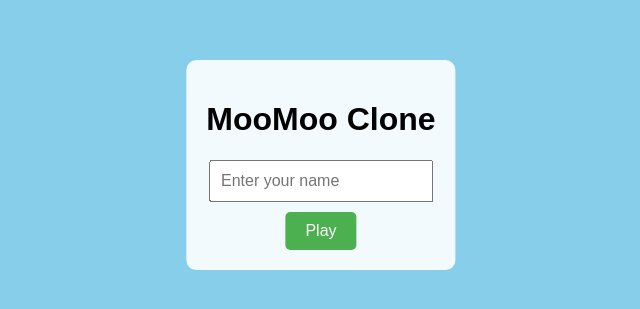
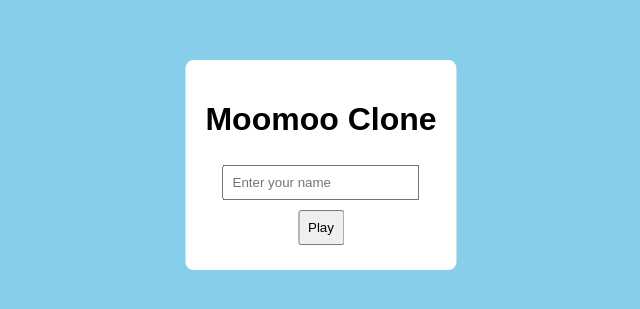
Before and after one commit to notwelltesto-hue/MazeTDF, a website: page public/index.html in a window 1280 px wide. Shown: the part 235-544 px from the top of the page, without its empty margins (319-959 px from the left). Drawn offline with Linux system fonts and the light colour scheme.

Commit message:
Update index.html

```diff
--- a/public/index.html
+++ b/public/index.html
@@ -1,59 +1,43 @@
 <!DOCTYPE html>
-<html lang="en">
+<html>
 <head>
     <meta charset="UTF-8">
-    <meta name="viewport" content="width=device-width, initial-scale=1.0">
-    <title>MooMoo Clone</title>
+    <title>Moomoo Clone</title>
     <style>
         body {
             margin: 0;
+            overflow: hidden;
             background: #87ceeb;
             font-family: Arial, sans-serif;
-            overflow: hidden;
         }
         #menu {
             position: absolute;
             top: 50%;
             left: 50%;
             transform: translate(-50%, -50%);
-            background: rgba(255, 255, 255, 0.9);
+            background: white;
             padding: 20px;
-            border-radius: 10px;
+            border-radius: 8px;
             text-align: center;
         }
-        #nameInput {
-            padding: 10px;
-            font-size: 16px;
-            margin-bottom: 10px;
-            width: 200px;
+        #gameCanvas {
+            display: none;
+            background: #87ceeb;
         }
-        #playBtn {
-            padding: 10px 20px;
-            font-size: 16px;
-            background: #4CAF50;
-            color: white;
-            border: none;
-            border-radius: 5px;
-            cursor: pointer;
-        }
-        #playBtn:hover {
-            background: #45a049;
-        }
-        canvas {
-            display: none;
-            background: #7ec850;
+        input, button {
+            padding: 8px;
+            margin: 5px;
         }
     </style>
 </head>
 <body>
     <div id="menu">
-        <h1>MooMoo Clone</h1>
-        <input id="nameInput" type="text" placeholder="Enter your name" />
+        <h1>Moomoo Clone</h1>
+        <input id="nameInput" placeholder="Enter your name">
         <br>
         <button id="playBtn">Play</button>
     </div>
     <canvas id="gameCanvas"></canvas>
-
-    <script src="client.js" defer></script>
+    <script src="client.js"></script>
 </body>
 </html>
```
